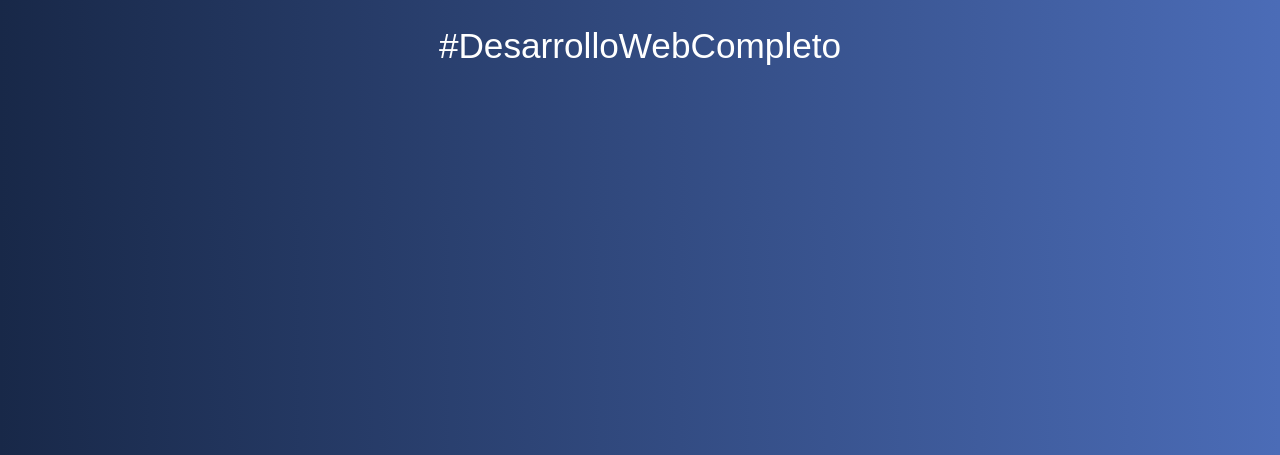
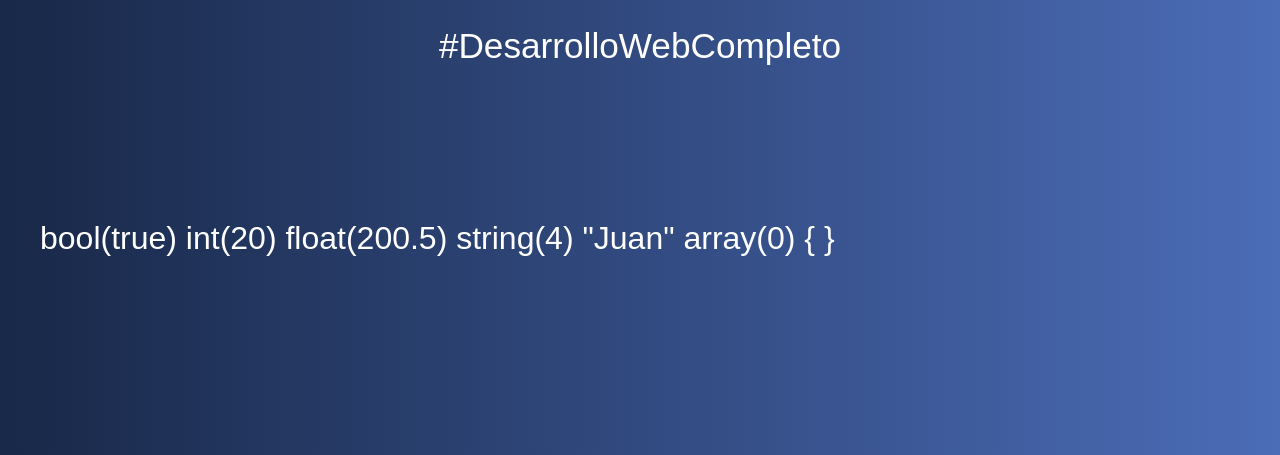
Before and after one commit to patxiarana/PHP-Course, a PHP site: page /03-tipos-dato.php in a window 1280 px wide. Shown: the part 259-714 px from the top of the page. Run offline with PHP 8.4, Linux system fonts and the light colour scheme.

Commit message:
Tipos de datos en php

```diff
--- a/IntroduccionPHP_inicio/03-tipos-dato.php
+++ b/IntroduccionPHP_inicio/03-tipos-dato.php
@@ -1,6 +1,26 @@
 <?php include 'includes/header.php';
 
+//Bolean
+
+$logueado = true ; // false --> Valores boleans al igual que en JavaScript ;
+var_dump(($logueado)) ; //utilizamos dump para ver mas informacion sobre la variable
 
 
+//Enteros
+$numerosEnteros = 20 ;
+var_dump($numerosEnteros) ;
 
+
+//Float
+$Float = 200.5 ;
+var_dump($Float) ;
+
+
+//String
+$nombre = "Juan" ;
+var_dump($nombre) ;
+
+//Arreglos
+$Array = [] ;
+var_dump($Array) ;
 include 'includes/footer.php';
```
